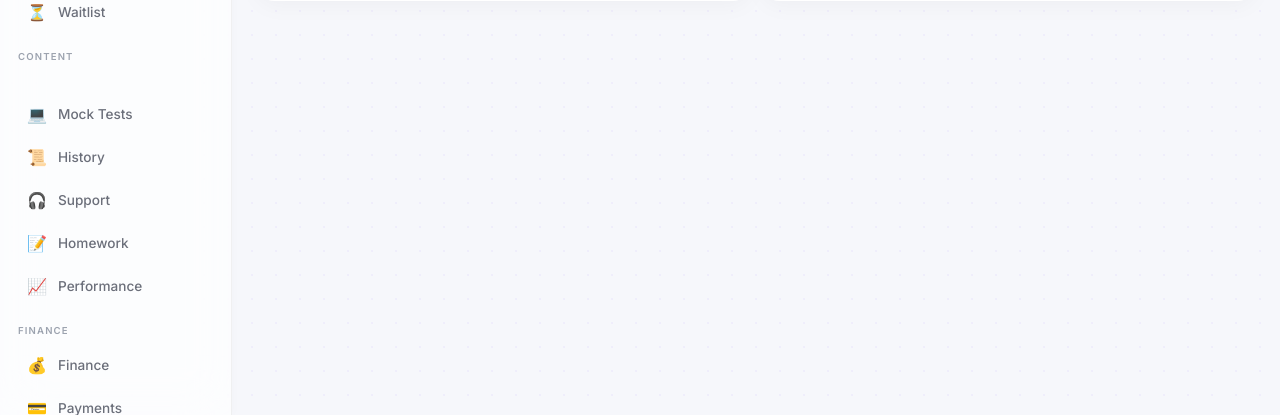
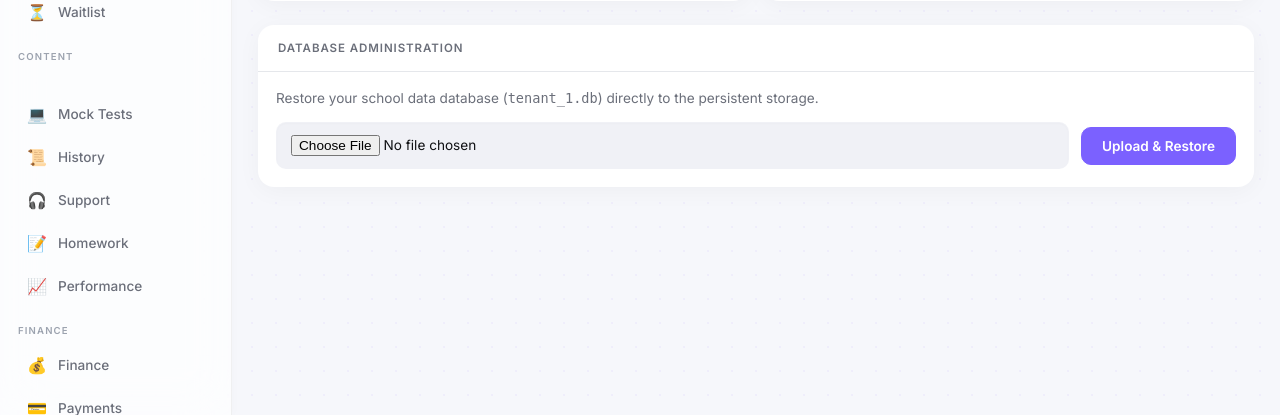
Before and after one commit to jimy-prog/Lexora, a Python web app: template templates/owner_dashboard.html in a window 1280 px wide. Shown: the part 385-800 px from the top of the page. Run offline with Jinja, Linux system fonts and the light colour scheme; the template is opened without the code that fills it, so the values that code supplies are empty.

Commit message:
Add Owner Database Restore Endpoint and UI Form

```diff
--- a/templates/owner_dashboard.html
+++ b/templates/owner_dashboard.html
@@ -69,4 +69,26 @@
         </div>
     </div>
 </div>
+
+<div class="card mt-6">
+    <div class="card-header">
+        <span class="card-title">Database Administration</span>
+    </div>
+    <div class="card-body">
+        {% if request.query_params.get('restored') == 'success' %}
+        <div class="alert alert-success">
+            <strong>Success!</strong> Database file has been restored successfully.
+        </div>
+        {% endif %}
+        <p style="font-size: .85rem; color: var(--text2); margin-bottom: 16px;">
+            Restore your school data database (<code>tenant_1.db</code>) directly to the persistent storage.
+        </p>
+        <form action="/owner/database/restore" method="POST" enctype="multipart/form-data">
+            <div class="form-group" style="display:flex; gap:12px; align-items:center; margin-bottom:0;">
+                <input type="file" name="db_file" accept=".db" class="form-control" style="flex:1;" required>
+                <button type="submit" class="btn btn-primary" style="margin-top:0;">Upload & Restore</button>
+            </div>
+        </form>
+    </div>
+</div>
 {% endblock %}
```
Also changed, not shown: routers/owner.py (+21 -0 lines).
